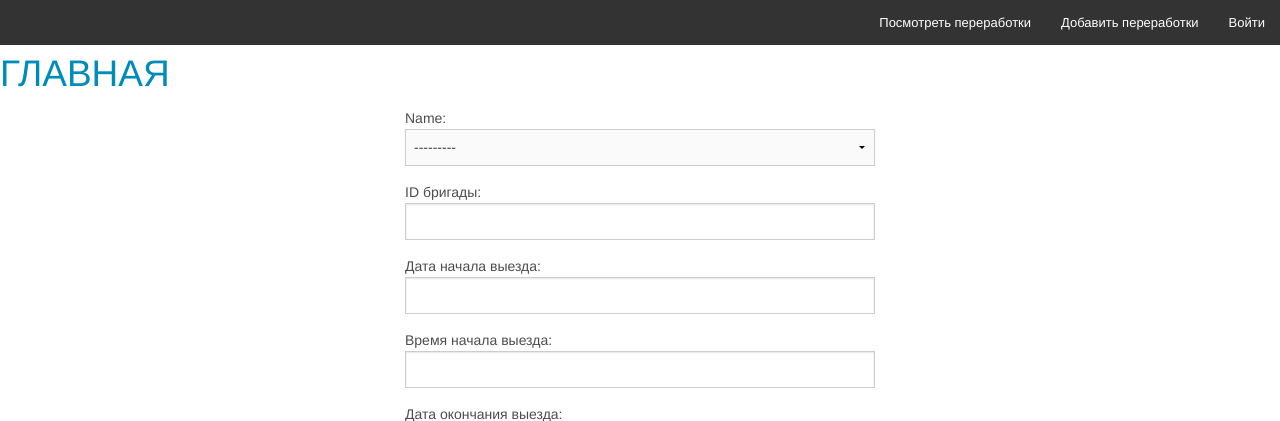
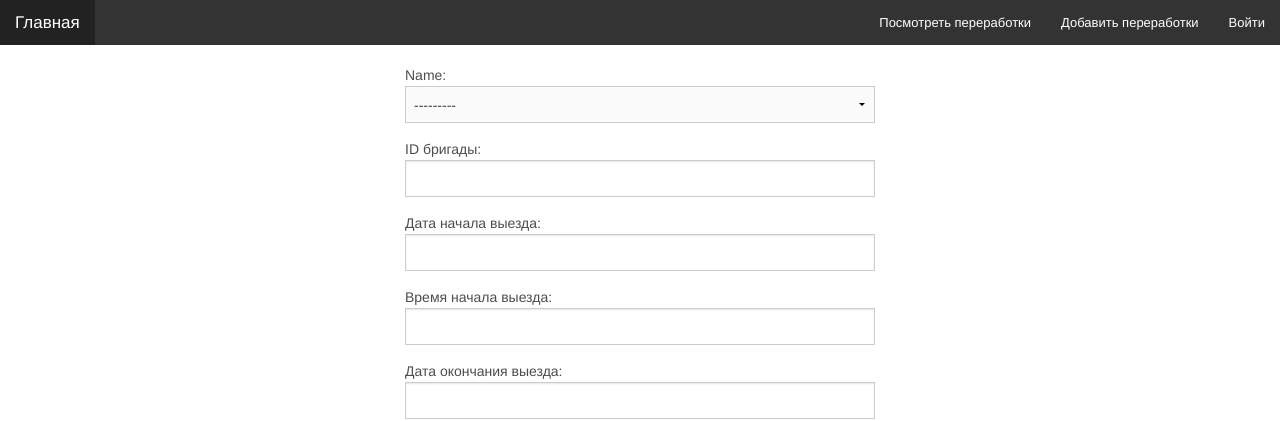
Before and after one commit to KamKot/guscorp, a Django app: template loginsys/templates/register.html in a window 1280 px wide. Shown: the top 421 px of the page. Run offline with Django 3.2, Linux system fonts and the light colour scheme; the template is opened without the code that fills it: values that come from a table or form of the project are taken from there, others are empty; data comes from the database, SQL or seed files in the repository; both versions use the stored data as it was after the commit; parts of the project's set-up code (start-up, migrations or seed data) failed here and were passed over.

Commit message:
Изменения в шаблонах

```diff
--- a/pererabotka/templates/add_pererabotka.html
+++ b/pererabotka/templates/add_pererabotka.html
@@ -9,7 +9,7 @@
     <p class="error">{{ time_error }}</p>
     <div class="large-5 columns">{{ form.name.label }}{{ form.name }}</div>
     <div class="large-push-0 large-5 column">{{ form.p_id.label }}{{ form.p_id }}</div>
-    <div class="large-5 columns">{{ form.date_start.label }}{{ form.date_start }}</div>
+    <div class="large-5 columns calendar-shortcuts">{{ form.date_start.label }}{{ form.date_start }}</div>
     <div class="large-push-0 large-5 column">{{ form.time_start.label }}{{ form.time_start }}</div>
     <div class="large-5 columns">{{ form.date_finish.label }}{{ form.date_finish }}</div>
     <div class="large-push-0 large-5 column">{{ form.time_finish.label }}{{ form.time_finish }}</div>
--- a/templates/main.html
+++ b/templates/main.html
@@ -10,6 +10,11 @@
 <body>
 <div class="top-bar">
     <section class="top-bar-section">
+        <ul class="title-area">
+            <li class="name">
+            <h1><a href="/">Главная</a></h1>
+            </li>
+        </ul>
         <ul class="right">
             {% if username %}
             <li><a href="/auth/logout/">Выйти ({{ username }})</a></li>
@@ -25,8 +30,8 @@
         </ul>
     </section>
 </div>
-<h2><a href="/">ГЛАВНАЯ</a></h2>
 <div class="row">
+<p class="large-12 large-uncollapse"></p>
 {% block start %}{% endblock %}
 {% block pererabotka %}{% endblock %}
 {% block login %}{% endblock %}
```
Also changed, not shown: pererabotka/templates/show_pererabotka.html (+5 -5 lines), db.sqlite3.
